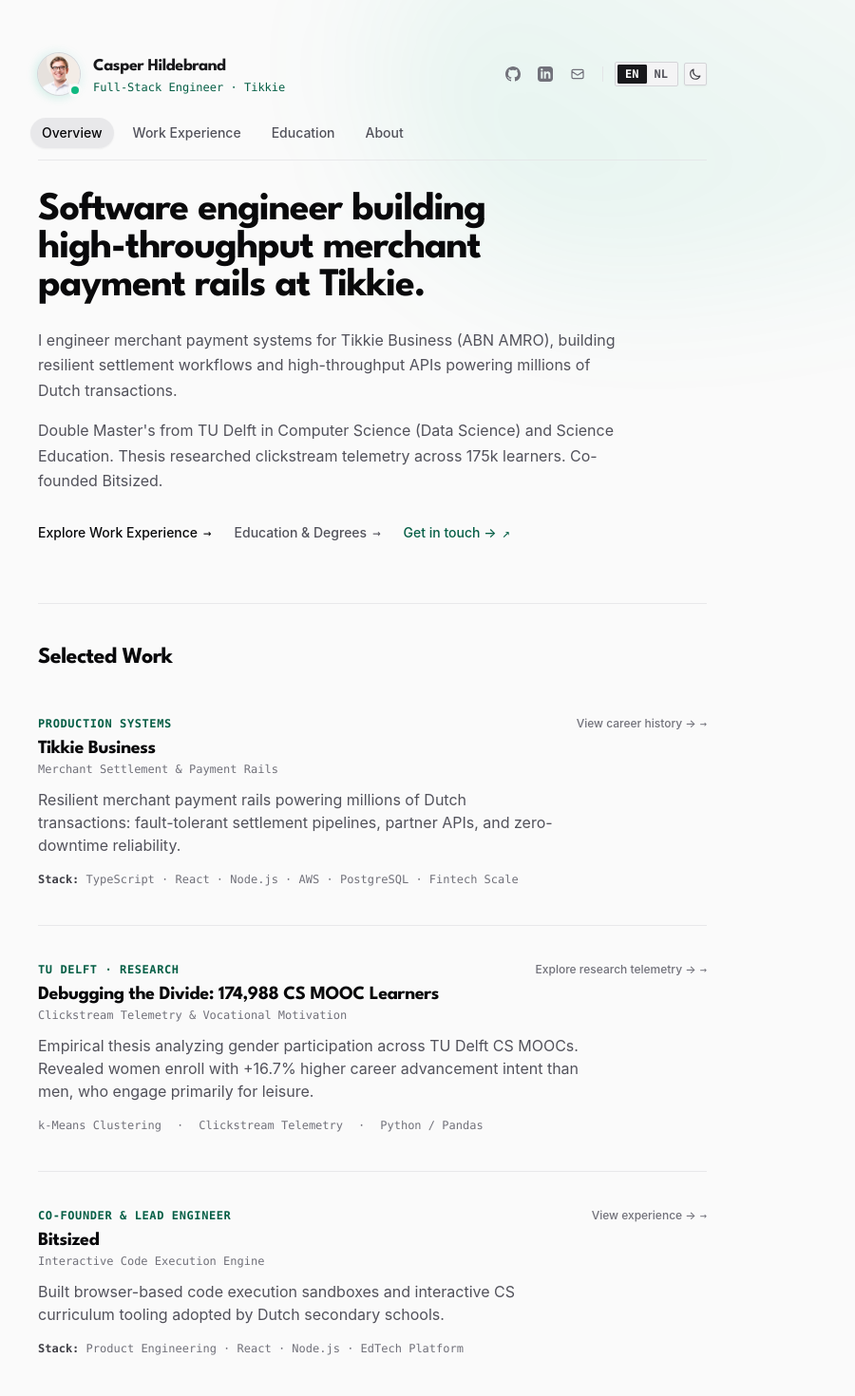
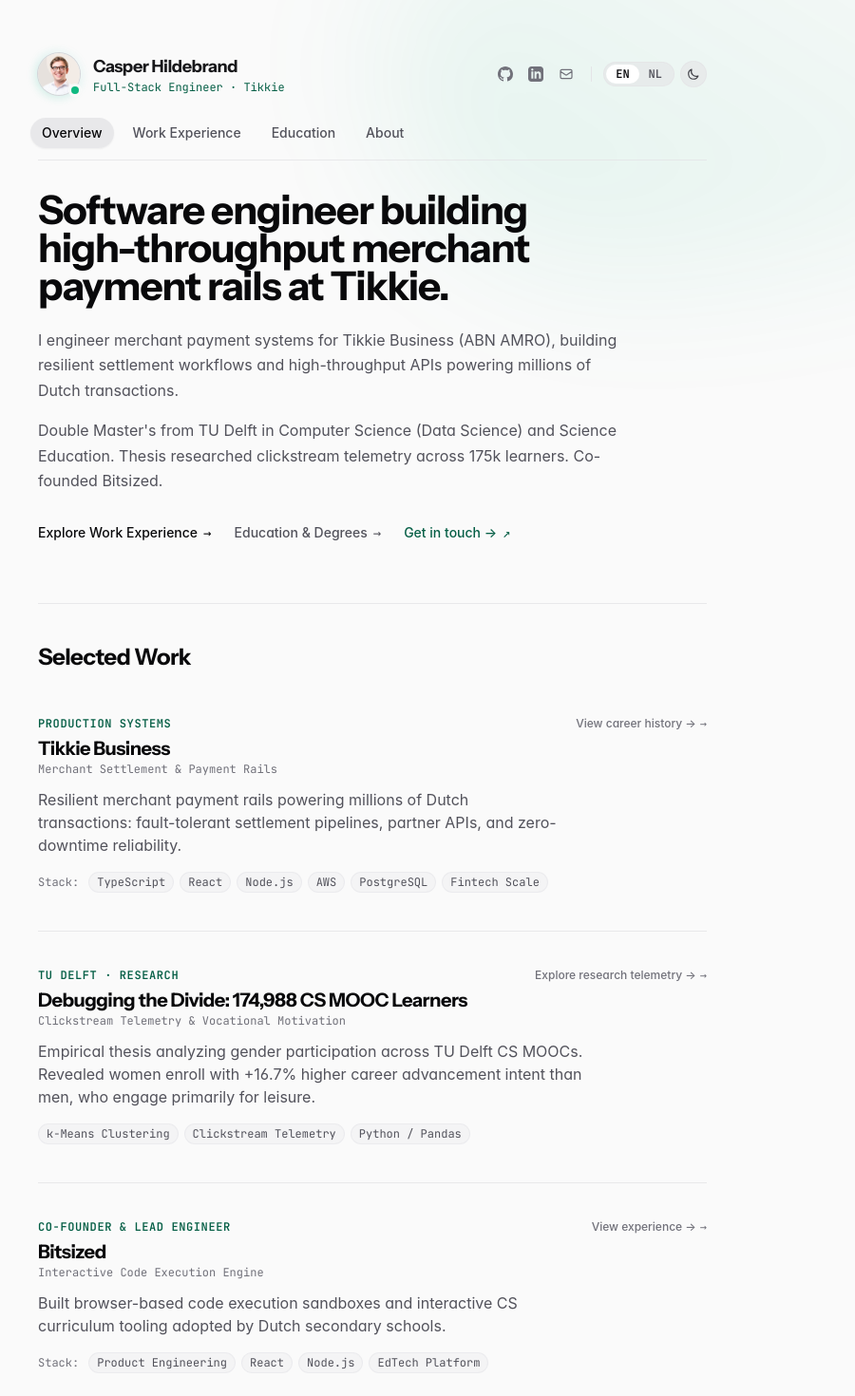
Before and after one commit to CasHil/cashil.github.io, a React (Vite) app: page / in a window 1280 px wide. Shown: the top 1470 px of the page at 95% size, without its empty margins (248-1148 px from the left). Built offline with nearby package versions, Linux system fonts and the light colour scheme.

Commit message:
feat(design): unify fluid pill interaction system and elevate typography

```diff
--- a/index.html
+++ b/index.html
@@ -12,7 +12,7 @@
     <link rel="preconnect" href="https://fonts.googleapis.com" />
     <link rel="preconnect" href="https://fonts.gstatic.com" crossorigin />
     <link
-      href="https://fonts.googleapis.com/css2?family=League+Spartan:wght@400;600;700;800&display=swap"
+      href="https://fonts.googleapis.com/css2?family=Instrument+Sans:ital,wght@0,400..700;1,400..700&family=JetBrains+Mono:wght@400;500;600&display=swap"
       rel="stylesheet"
     />
   </head>
--- a/src/App.tsx
+++ b/src/App.tsx
@@ -26,10 +26,7 @@
               className="absolute -bottom-0.5 -right-0.5 flex h-3.5 w-3.5 items-center justify-center rounded-full bg-canvas"
               title="Building Tikkie Business"
             >
-              <span className="relative flex h-2 w-2">
-                <span className="animate-ping absolute inline-flex h-full w-full rounded-full bg-emerald-400 opacity-75" />
-                <span className="relative inline-flex rounded-full h-2 w-2 bg-emerald-500 ring-2 ring-canvas" />
-              </span>
+              <span className="h-2 w-2 rounded-full bg-emerald-500 ring-2 ring-canvas" />
             </span>
           </div>
           <div>
@@ -45,12 +42,12 @@
         {/* Action Controls & Social */}
         <div className="flex items-center gap-3 self-start sm:self-auto">
           {/* Social Profiles */}
-          <nav aria-label="Social Profiles" className="flex items-center gap-1.5 text-zinc-500 dark:text-zinc-400">
+          <nav aria-label="Social Profiles" className="flex items-center gap-1 text-zinc-500 dark:text-zinc-400">
             <a
               href="https://github.com/CasHil"
               target="_blank"
               rel="noopener noreferrer"
-              className="p-1.5 hover:text-zinc-900 dark:hover:text-white transition-colors"
+              className="p-1.5 rounded-full hover:bg-zinc-200/60 dark:hover:bg-zinc-800/60 hover:text-zinc-950 dark:hover:text-white transition-colors"
               aria-label="GitHub profile"
             >
               <svg className="w-4 h-4 fill-current" viewBox="0 0 24 24">
@@ -61,7 +58,7 @@
               href="https://www.linkedin.com/in/casper-hildebrand/"
               target="_blank"
               rel="noopener noreferrer"
-              className="p-1.5 hover:text-zinc-900 dark:hover:text-white transition-colors"
+              className="p-1.5 rounded-full hover:bg-zinc-200/60 dark:hover:bg-zinc-800/60 hover:text-zinc-950 dark:hover:text-white transition-colors"
               aria-label="LinkedIn profile"
             >
               <svg className="w-4 h-4 fill-current" viewBox="0 0 24 24">
@@ -70,7 +67,7 @@
             </a>
             <a
               href="mailto:casperhildebrand@gmail.com"
-              className="p-1.5 hover:text-emerald-700 dark:hover:text-emerald-400 transition-colors"
+              className="p-1.5 rounded-full hover:bg-zinc-200/60 dark:hover:bg-zinc-800/60 hover:text-emerald-700 dark:hover:text-emerald-400 transition-colors"
               aria-label="Email Casper"
               title="casperhildebrand@gmail.com"
             >
--- a/src/components/Intro/Intro.tsx
+++ b/src/components/Intro/Intro.tsx
@@ -95,10 +95,17 @@
               {t.intro.tikkieDescription}
             </p>
 
-            <p className="text-xs font-mono text-zinc-500 dark:text-zinc-400 pt-1">
-              <span className="font-semibold text-zinc-700 dark:text-zinc-300">Stack:</span>{" "}
-              {tikkieSkills.join(" · ")}
-            </p>
+            <div className="flex flex-wrap items-center gap-1.5 pt-1">
+              <span className="text-xs font-mono text-zinc-500 dark:text-zinc-400 mr-1">Stack:</span>
+              {tikkieSkills.map((skill) => (
+                <span
+                  key={skill}
+                  className="inline-flex items-center px-2 py-0.5 rounded-full text-xs font-mono bg-zinc-100 dark:bg-zinc-800/70 text-zinc-600 dark:text-zinc-300 border border-zinc-200/50 dark:border-white/5"
+                >
+                  {skill}
+                </span>
+              ))}
+            </div>
           </div>
 
           {/* 2. Master's Thesis Research Insight */}
@@ -128,12 +135,15 @@
               {t.intro.thesisDescription}
             </p>
 
-            <div className="flex items-center gap-4 text-xs font-mono text-zinc-500 dark:text-zinc-400 pt-1">
-              <span>k-Means Clustering</span>
-              <span>·</span>
-              <span>Clickstream Telemetry</span>
-              <span>·</span>
-              <span>Python / Pandas</span>
+            <div className="flex flex-wrap items-center gap-1.5 pt-1">
+              {["k-Means Clustering", "Clickstream Telemetry", "Python / Pandas"].map((item) => (
+                <span
+                  key={item}
+                  className="inline-flex items-center px-2 py-0.5 rounded-full text-xs font-mono bg-zinc-100 dark:bg-zinc-800/70 text-zinc-600 dark:text-zinc-300 border border-zinc-200/50 dark:border-white/5"
+                >
+                  {item}
+                </span>
+              ))}
             </div>
           </div>
 
@@ -164,10 +174,17 @@
               {t.intro.bitsizedDescription}
             </p>
 
-            <p className="text-xs font-mono text-zinc-500 dark:text-zinc-400 pt-1">
-              <span className="font-semibold text-zinc-700 dark:text-zinc-300">Stack:</span>{" "}
-              {bitsizedSkills.join(" · ")}
-            </p>
+            <div className="flex flex-wrap items-center gap-1.5 pt-1">
+              <span className="text-xs font-mono text-zinc-500 dark:text-zinc-400 mr-1">Stack:</span>
+              {bitsizedSkills.map((skill) => (
+                <span
+                  key={skill}
+                  className="inline-flex items-center px-2 py-0.5 rounded-full text-xs font-mono bg-zinc-100 dark:bg-zinc-800/70 text-zinc-600 dark:text-zinc-300 border border-zinc-200/50 dark:border-white/5"
+                >
+                  {skill}
+                </span>
+              ))}
+            </div>
           </div>
         </div>
       </div>
--- a/src/components/LanguageToggle/LanguageToggle.tsx
+++ b/src/components/LanguageToggle/LanguageToggle.tsx
@@ -8,15 +8,15 @@
     <div
       role="group"
       aria-label="Language selection"
-      className="relative inline-flex items-center text-xs font-mono border border-zinc-300 dark:border-zinc-700 rounded-[2px] bg-zinc-100 dark:bg-zinc-900/90 p-[2px]"
+      className="relative inline-flex items-center text-xs font-mono rounded-full bg-zinc-200/60 dark:bg-zinc-800/60 p-0.5 border border-zinc-200/80 dark:border-white/10"
     >
       <button
         type="button"
         onClick={() => setLanguage("en")}
-        className={`relative z-10 px-2 py-0.5 font-semibold rounded-[2px] transition-colors duration-150 active:scale-95 ${
+        className={`relative z-10 px-2.5 py-0.5 font-semibold rounded-full transition-colors duration-200 ${
           language === "en"
-            ? "bg-zinc-900 text-white dark:bg-white dark:text-zinc-900 shadow-sm"
-            : "text-zinc-600 hover:text-zinc-900 dark:text-zinc-400 dark:hover:text-white"
+            ? "text-zinc-950 dark:text-white"
+            : "text-zinc-600 hover:text-zinc-950 dark:text-zinc-400 dark:hover:text-white"
         }`}
         aria-pressed={language === "en"}
         aria-label="Switch language to English"
@@ -24,8 +24,8 @@
         {language === "en" && (
           <motion.span
             layoutId="activeLangIndicator"
-            className="absolute inset-0 bg-zinc-900 dark:bg-white rounded-[2px] shadow-sm -z-10"
-            transition={{ type: "spring", stiffness: 500, damping: 35 }}
+            className="absolute inset-0 bg-white dark:bg-zinc-700/90 rounded-full shadow-xs -z-10"
+            transition={{ type: "spring", stiffness: 500, damping: 32 }}
           />
         )}
         EN
@@ -34,10 +34,10 @@
       <button
         type="button"
         onClick={() => setLanguage("nl")}
-        className={`relative z-10 px-2 py-0.5 font-semibold rounded-[2px] transition-colors duration-150 active:scale-95 ${
+        className={`relative z-10 px-2.5 py-0.5 font-semibold rounded-full transition-colors duration-200 ${
           language === "nl"
-            ? "bg-zinc-900 text-white dark:bg-white dark:text-zinc-900 shadow-sm"
-            : "text-zinc-600 hover:text-zinc-900 dark:text-zinc-400 dark:hover:text-white"
+            ? "text-zinc-950 dark:text-white"
+            : "text-zinc-600 hover:text-zinc-950 dark:text-zinc-400 dark:hover:text-white"
         }`}
         aria-pressed={language === "nl"}
         aria-label="Switch taal naar Nederlands"
@@ -45,8 +45,8 @@
         {language === "nl" && (
           <motion.span
             layoutId="activeLangIndicator"
-            className="absolute inset-0 bg-zinc-900 dark:bg-white rounded-[2px] shadow-sm -z-10"
-            transition={{ type: "spring", stiffness: 500, damping: 35 }}
+            className="absolute inset-0 bg-white dark:bg-zinc-700/90 rounded-full shadow-xs -z-10"
+            transition={{ type: "spring", stiffness: 500, damping: 32 }}
           />
         )}
         NL
--- a/src/components/ThemeToggle/ThemeToggle.tsx
+++ b/src/components/ThemeToggle/ThemeToggle.tsx
@@ -11,7 +11,7 @@
       onClick={toggleTheme}
       whileHover={{ scale: 1.08 }}
       whileTap={{ scale: 0.88 }}
-      className="relative inline-flex items-center justify-center h-6 w-6 rounded-[2px] border border-zinc-300 dark:border-zinc-700 bg-zinc-100 dark:bg-zinc-900 text-zinc-700 dark:text-zinc-200 hover:text-zinc-900 dark:hover:text-white hover:border-zinc-400 dark:hover:border-zinc-500 transition-colors shadow-sm focus-visible:outline-none focus-visible:ring-2 focus-visible:ring-emerald-500"
+      className="relative inline-flex items-center justify-center h-7 w-7 rounded-full border border-zinc-200/80 dark:border-white/10 bg-zinc-200/60 dark:bg-zinc-800/60 hover:bg-zinc-200 dark:hover:bg-zinc-700/80 text-zinc-700 dark:text-zinc-200 hover:text-zinc-950 dark:hover:text-white transition-colors shadow-xs focus-visible:outline-none focus-visible:ring-2 focus-visible:ring-emerald-500"
       aria-label={isDark ? "Switch to light theme" : "Switch to dark theme"}
       title={isDark ? "Switch to light theme" : "Switch to dark theme"}
     >
--- a/src/index.css
+++ b/src/index.css
@@ -55,15 +55,19 @@
     overflow-y: scroll;
   }
 
+  body {
+    font-feature-settings: "cv02", "cv03", "cv04", "cv11";
+  }
+
   h1,
   h2,
   h3,
   h4,
   h5,
   h6 {
-    font-family: "League Spartan", -apple-system, sans-serif;
+    font-family: "Instrument Sans", -apple-system, sans-serif;
     font-weight: 700;
-    letter-spacing: -0.02em;
+    letter-spacing: -0.025em;
     color: var(--text-primary);
     text-wrap: balance;
   }
@@ -79,8 +83,12 @@
     color: var(--text-secondary);
   }
 
-  code {
-    font-family: ui-monospace, SFMono-Regular, Menlo, Monaco, Consolas, "Courier New", monospace;
+  code,
+  .font-mono,
+  [data-tabular] {
+    font-family: "JetBrains Mono", ui-monospace, SFMono-Regular, Menlo, Monaco, Consolas, monospace;
+    font-feature-settings: "tnum" 1, "zero" 1;
+    font-variant-numeric: tabular-nums;
   }
 }
 
--- a/tailwind.config.js
+++ b/tailwind.config.js
@@ -19,19 +19,23 @@
         },
       },
       fontFamily: {
-        display: ['"League Spartan"', "sans-serif"],
+        display: ['"Instrument Sans"', "sans-serif"],
         sans: [
+          '"Instrument Sans"',
           "-apple-system",
           "BlinkMacSystemFont",
           '"Segoe UI"',
           "Roboto",
-          '"Oxygen"',
-          '"Ubuntu"',
-          '"Cantarell"',
-          '"Fira Sans"',
-          '"Droid Sans"',
-          '"Helvetica Neue"',
           "sans-serif",
+        ],
+        mono: [
+          '"JetBrains Mono"',
+          "ui-monospace",
+          "SFMono-Regular",
+          "Menlo",
+          "Monaco",
+          "Consolas",
+          "monospace",
         ],
       },
     },
```
Also changed, not shown: src/components/DataExplorer/DataExplorer.tsx (+9 -9 lines), src/components/Timeline/TimelineItem.tsx (+17 -9 lines), src/components/WorkExperience/WorkExperience.tsx (+31 -14 lines).
